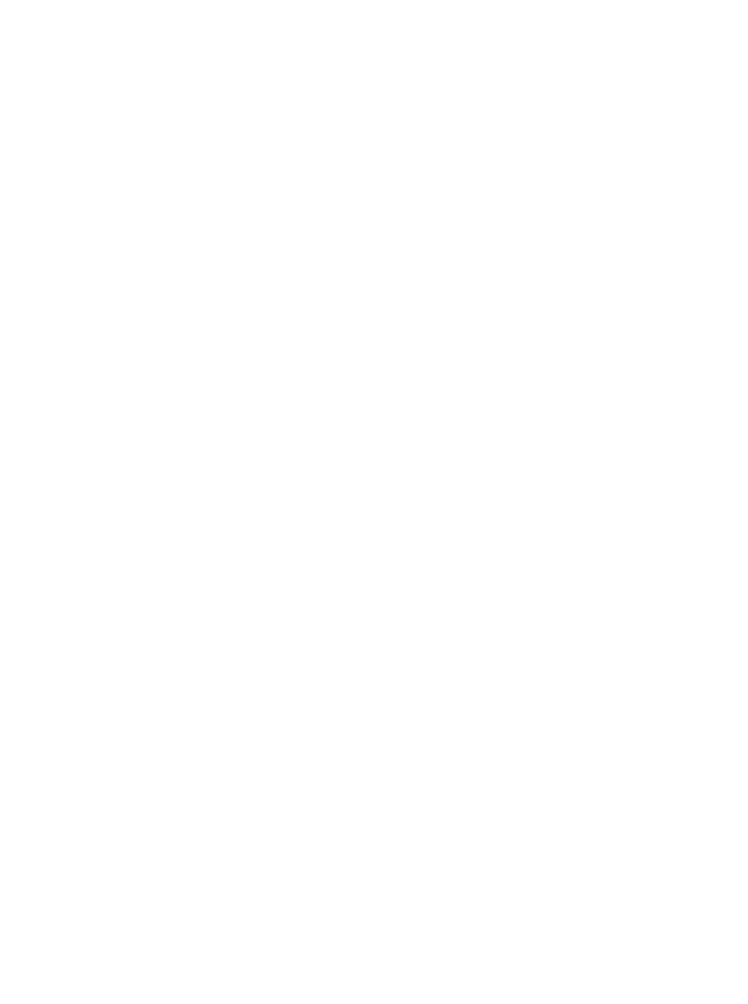
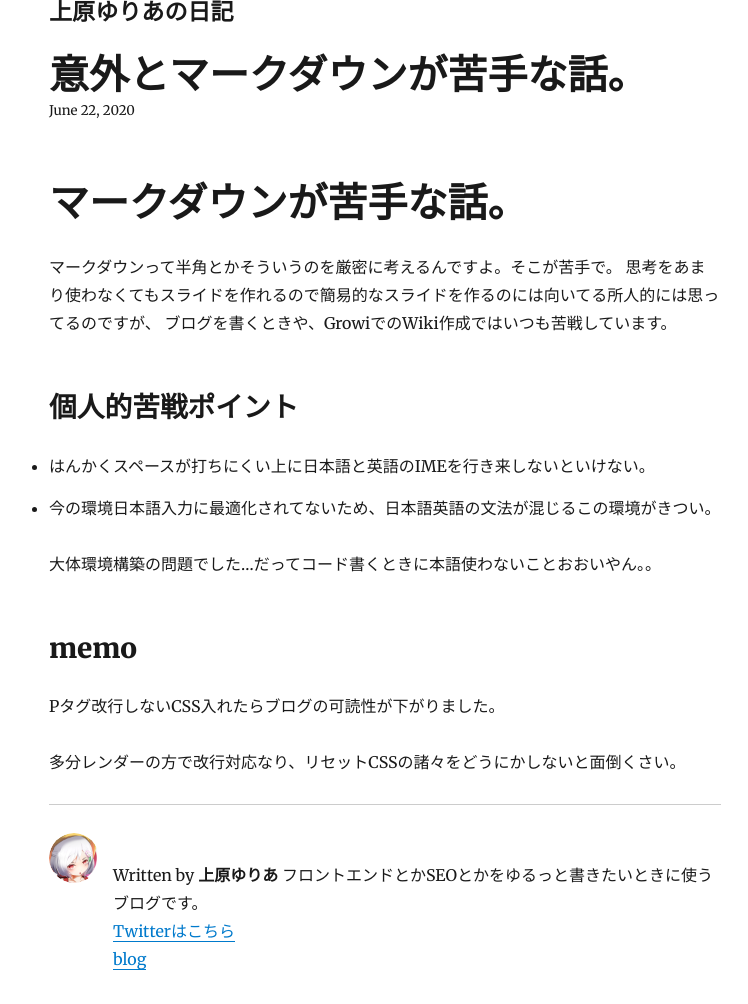
Before and after one commit to yuriacats/Gatsby_oldyuriacats_Blog, a Gatsby site: page /2020062201/ in a window 1280 px wide. Before the commit this address had no page. Shown: the top 1004 px of the page, without its empty margins (255-1003 px from the left). Before the commit the page ends 800 px from the top, so only its background shows below. Built offline with nearby package versions, Linux system fonts and the light colour scheme; Gatsby itself is replaced by a stand-in of ours; some packages are replaced by stand-ins of ours.

Commit message:
re post blog 20200622

```diff
--- /dev/null
+++ b/content/blog/2020062201/index.md
@@ -0,0 +1,26 @@
+---
+title: 意外とマークダウンが苦手な話。
+date: "2020-06-22"
+description: "Hello World"
+---
+# マークダウンが苦手な話。
+マークダウンって半角とかそういうのを厳密に考えるんですよ。そこが苦手で。
+思考をあまり使わなくてもスライドを作れるので簡易的なスライドを作るのには向いてる所人的には思ってるのですが、
+ブログを書くときや、GrowiでのWiki作成ではいつも苦戦しています。
+
+
+
+## 個人的苦戦ポイント
+
+- はんかくスペースが打ちにくい上に日本語と英語のIMEを行き来しないといけない。
+- 今の環境日本語入力に最適化されてないため、日本語英語の文法が混じるこの環境がきつい。
+
+
+
+大体環境構築の問題でした…だってコード書くときに本語使わないことおおいやん。。
+
+## memo
+Pタグ改行しないCSS入れたらブログの可読性が下がりました。
+
+
+多分レンダーの方で改行対応なり、リセットCSSの諸々をどうにかしないと面倒くさい。
--- /dev/null
+++ b/content/blog/2020062202/index.md
@@ -0,0 +1,16 @@
+---
+title: scssはいいぞぉ
+date: "2020-06-22"
+
+---
+# Sassってなんぞい。（超個人的認知）
+- Sassは便利なCSS記法の一つです。
+- CSSをネストできたりします。便利です。
+- 結構インストールも楽でコンパイルも楽です。
+- ＿hogehoge.scss のようなCSSテンプレートを作ってそれをインポートしてCommon.cssなりでちょっと微調整する
+だけでも、うまく使えます。
+
+
+
+
+ゴミ溜めみたいなブログを失礼しました。
--- a/src/components/bio.js
+++ b/src/components/bio.js
@@ -14,7 +14,7 @@ import { rhythm } from "../utils/typography"
 const Bio = () => {
   const data = useStaticQuery(graphql`
     query BioQuery {
-      avatar: file(absolutePath: { regex: "/bio.jpeg/" }) {
+      avatar: file(absolutePath: { regex: "/bio.png/" }) {
         childImageSharp {
           fixed(width: 50, height: 50) {
             ...GatsbyImageSharpFixed
--- a/src/components/layout.js
+++ b/src/components/layout.js
@@ -48,6 +48,7 @@ const Layout = ({ location, title, children }) => {
     <div
       style={{
         maxWidth: rhythm(24),
+        margin:'0 auto'
       }}
     >
       <header>{header}</header>
```
Also changed, not shown: src/pages/index.js (+1 -7 lines), content/assets/bio.jpeg (deleted), content/assets/bio.png (added).
